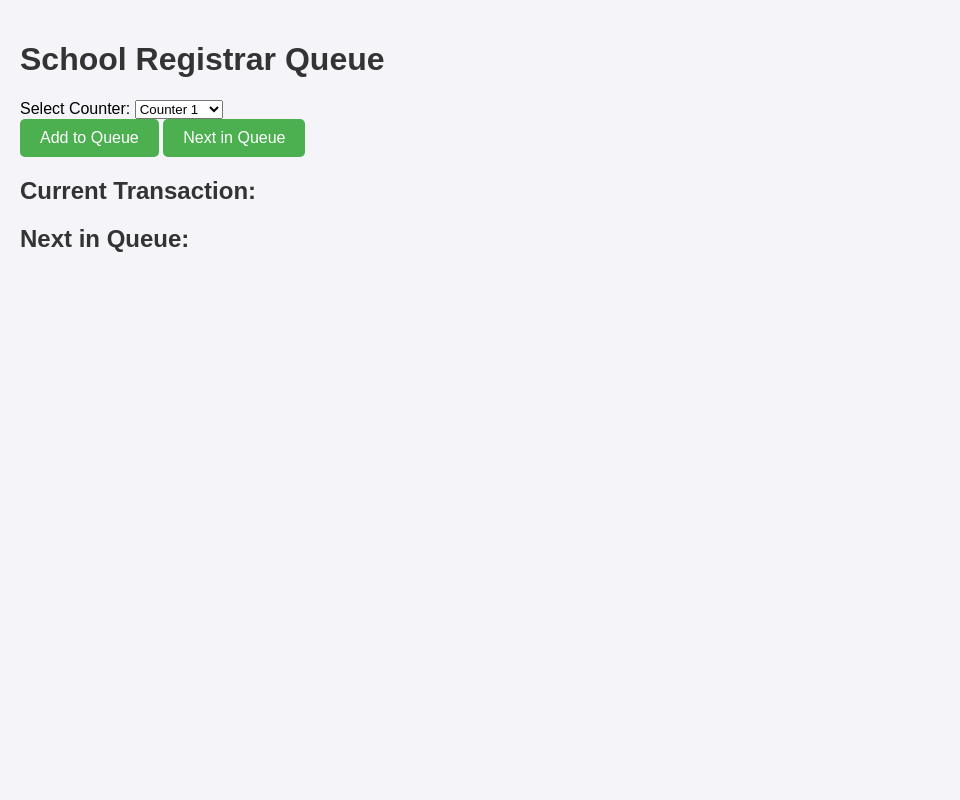
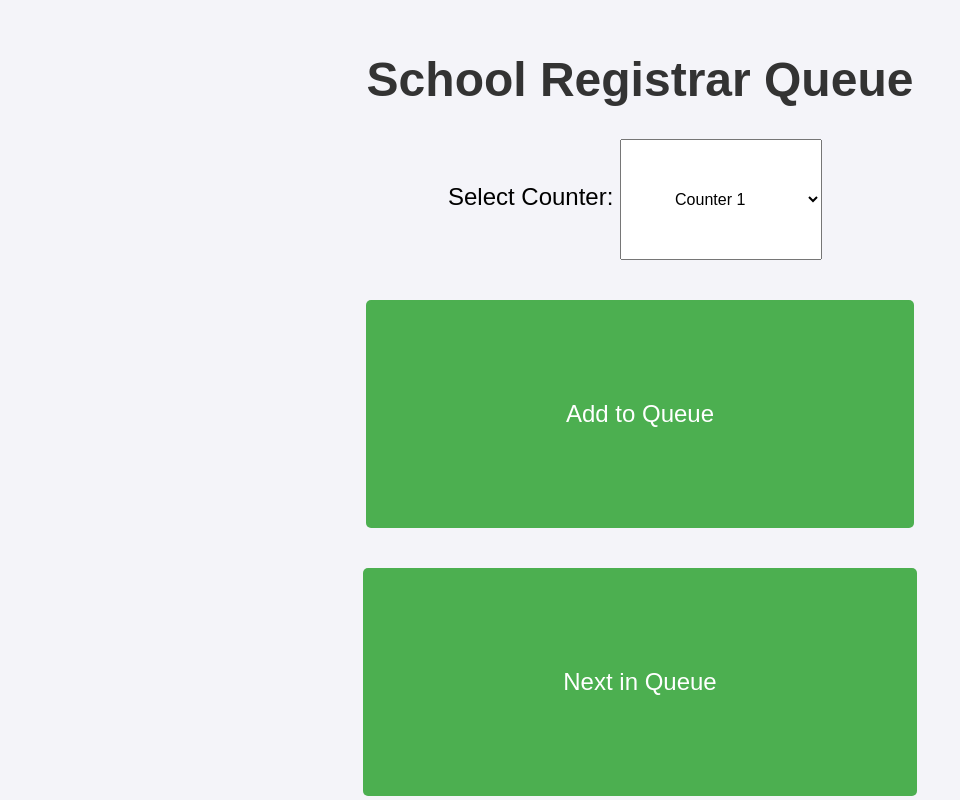
Before and after one commit to tjl0830/ayunta-qms-testing, a plain HTML site: page index.html in a window 1280 px wide. Shown: the top 800 px of the page, without its empty margins (0-960 px from the left). Drawn offline with Linux system fonts and the light colour scheme; no server answers.

Commit message:
modified file name and design

```diff
--- a/style.css
+++ b/style.css
@@ -3,16 +3,20 @@ body {
     align-items: center;
     justify-content: center;
     font-family: Arial, sans-serif;
+    font-size: 3vh;
     margin: 0;
     padding: 20px;
     background-color: #f4f4f9;
     /* background-image: url(../images/background_img.jpg); */
     background-size: cover;
     background-position: center;
+    display: flex;
+    flex-direction: column;
   }
 
   h1 {
     color: #333;
+    text-align: center;
   }
 
   input[type="text"] {
@@ -21,9 +25,17 @@ body {
     font-size: 16px;
   }
 
+  select {
+    padding: 50px 50px;
+    margin-right: 10px;
+    margin-bottom: 20px;
+    font-size: 2vh;
+  }
+
   button {
-    padding: 10px 20px;
-    font-size: 16px;
+    padding: 100px 200px;
+    margin: 20px;
+    font-size: 3vh;
     cursor: pointer;
     background-color: #4CAF50;
     color: white;
@@ -47,5 +59,4 @@ body {
 
   li {
     margin: 5px 0;
-    font-size: 18px;
   }
```
Also changed, not shown: index.html (renamed from counter.html).
